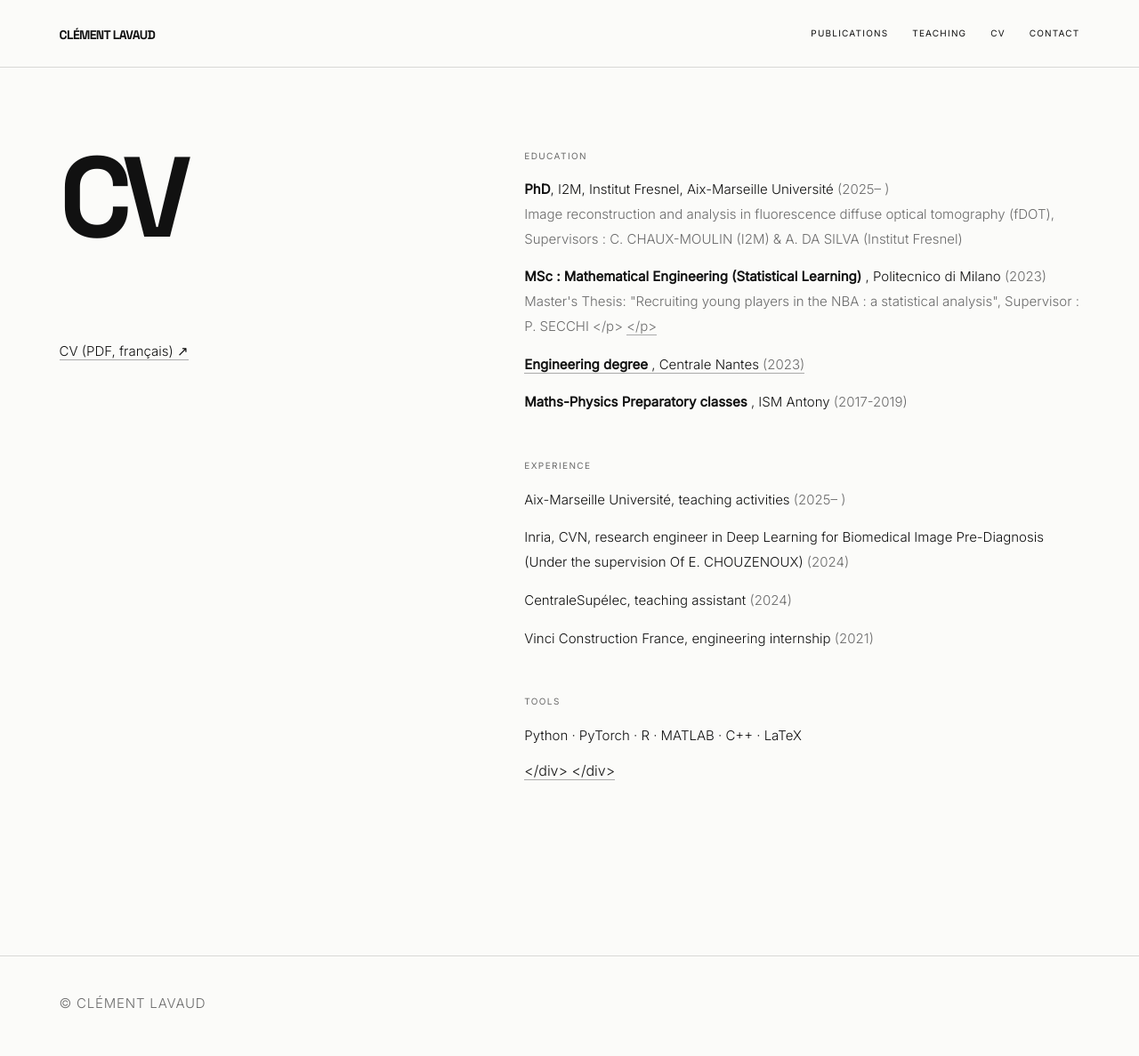
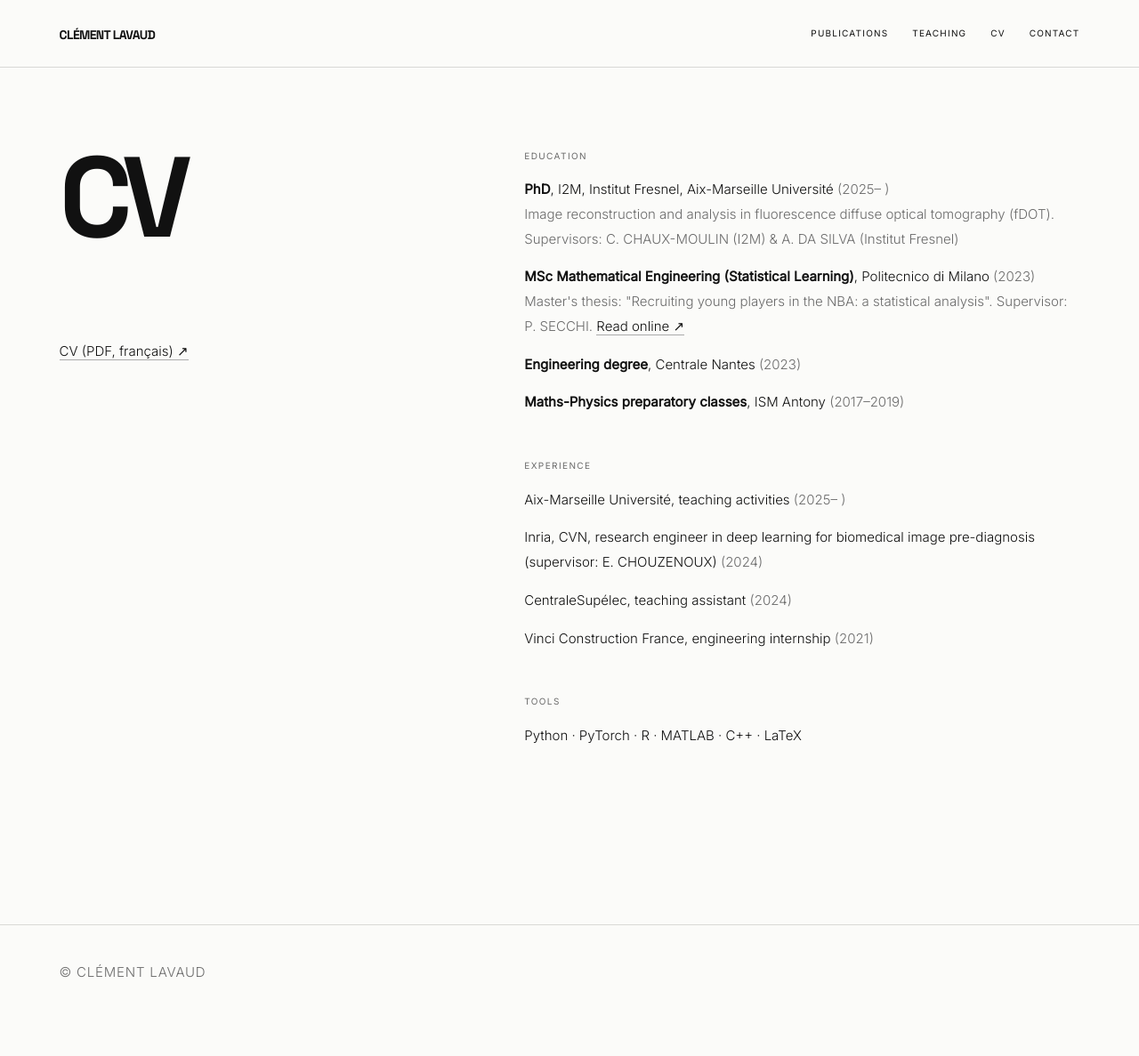
Before and after one commit to clementlavaud/clementlavaud.github.io, a Jekyll site: the page built from cv.md, in a window 1280 px wide. Shown: the whole page at 89% size. Built offline with Jekyll 4.4.1, drawn with Linux system fonts in a browser that asks for light colours; after the commit the page ends 1152 px from its top, so only the background shows below that.

Commit message:
Update cv.md

```diff
--- a/cv.md
+++ b/cv.md
@@ -1,34 +1,28 @@
 ---
 layout: default
 title: "CV"
+permalink: /cv/
 ---
-
 <div class="page">
-  <aside class="page-side">
+  <div class="page-side">
     <h1 class="page-title">CV</h1>
     <p><a class="text-link" href="{{ '/assets/cv_fr.pdf' | relative_url }}">CV (PDF, français) ↗</a></p>
-  </aside>
+  </div>
   <div class="page-body">
     <p class="label">Education</p>
     <p><strong>PhD</strong>, I2M, Institut Fresnel, Aix-Marseille Université <span class="muted">(2025– )</span><br>
-    <span class="muted">Image reconstruction and analysis in fluorescence diffuse optical tomography (fDOT), Supervisors : C. CHAUX-MOULIN (I2M) & A. DA SILVA (Institut Fresnel) </span></p>
-    <p><strong>MSc : Mathematical Engineering (Statistical Learning) </strong>, Politecnico di Milano <span class="muted">(2023)
-    <span class="muted"> Master's Thesis: "Recruiting young players in the NBA : a statistical analysis", Supervisor : P. SECCHI </p> <span class="muted"> <a class="text-link" href="https://hdl.handle.net/10589/211674"> </p>
-    <p><strong>Engineering degree </strong>, Centrale Nantes <span class="muted">(2023)</span></p>
-    <p><strong>Maths-Physics Preparatory classes </strong>, ISM Antony <span class="muted">(2017-2019)</span></p>
-
+    <span class="muted">Image reconstruction and analysis in fluorescence diffuse optical tomography (fDOT). Supervisors: C. CHAUX-MOULIN (I2M) &amp; A. DA SILVA (Institut Fresnel)</span></p>
+    <p><strong>MSc Mathematical Engineering (Statistical Learning)</strong>, Politecnico di Milano <span class="muted">(2023)</span><br>
+    <span class="muted">Master's thesis: "Recruiting young players in the NBA: a statistical analysis". Supervisor: P. SECCHI.</span>
+    <a class="text-link" href="https://www.politesi.polimi.it/handle/10589/211674" target="_blank" rel="noopener noreferrer">Read online ↗</a></p>
+    <p><strong>Engineering degree</strong>, Centrale Nantes <span class="muted">(2023)</span></p>
+    <p><strong>Maths-Physics preparatory classes</strong>, ISM Antony <span class="muted">(2017–2019)</span></p>
     <p class="label">Experience</p>
-
     <p>Aix-Marseille Université, teaching activities <span class="muted">(2025– )</span></p>
-
-    <p>Inria, CVN, research engineer in Deep Learning for Biomedical Image Pre-Diagnosis (Under the supervision Of E. CHOUZENOUX) <span class="muted">(2024)</span></p>
-
+    <p>Inria, CVN, research engineer in deep learning for biomedical image pre-diagnosis (supervisor: E. CHOUZENOUX) <span class="muted">(2024)</span></p>
     <p>CentraleSupélec, teaching assistant <span class="muted">(2024)</span></p>
-
     <p>Vinci Construction France, engineering internship <span class="muted">(2021)</span></p>
-
     <p class="label">Tools</p>
-
     <p>Python · PyTorch · R · MATLAB · C++ · LaTeX</p>
   </div>
 </div>
```
